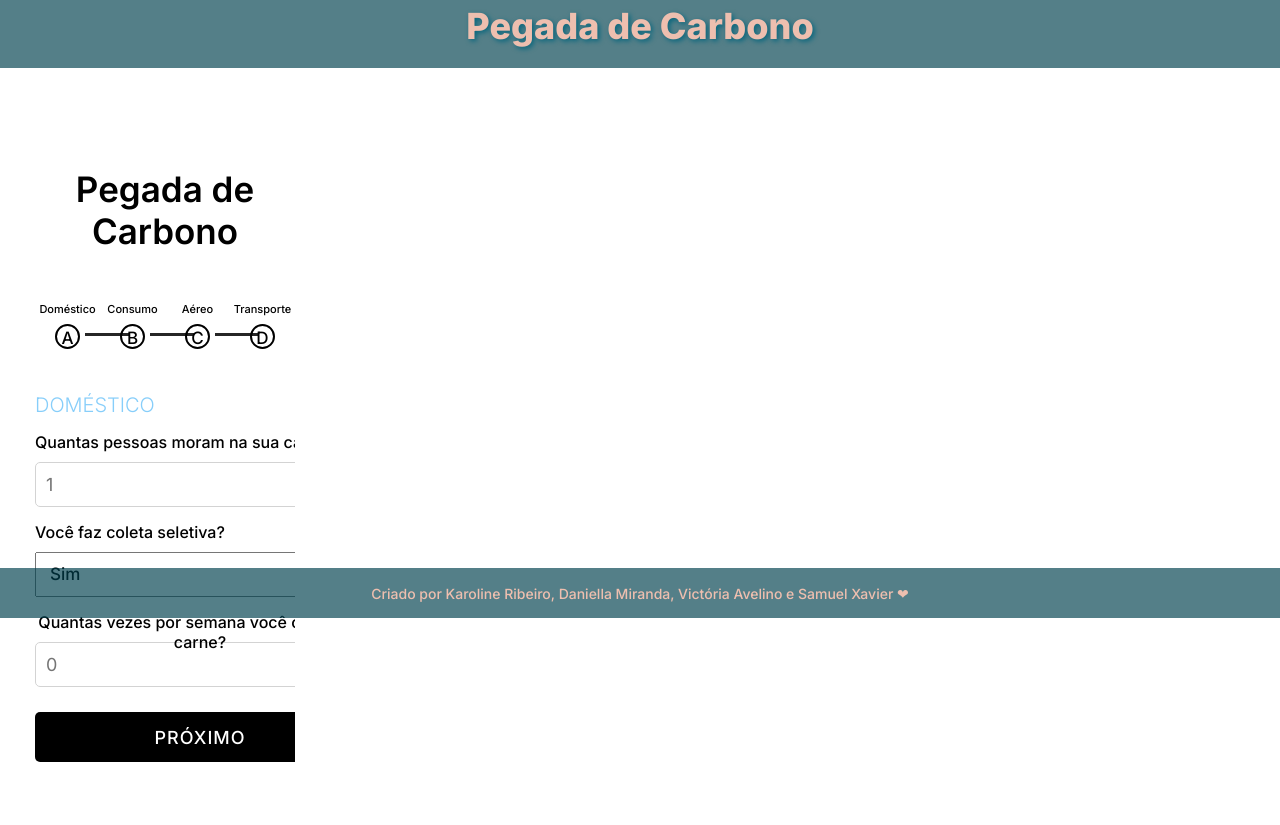
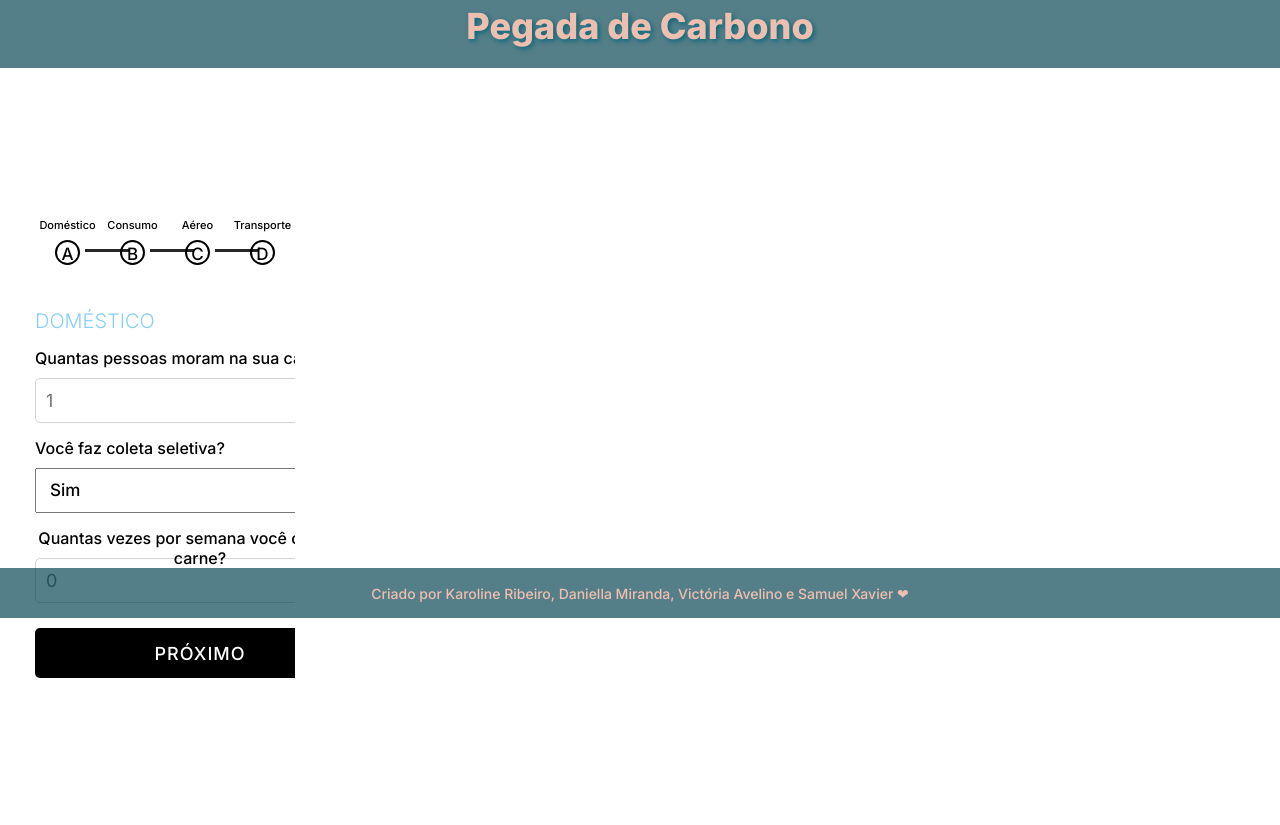
Before and after one commit to karolinegr/conserva-cd, a plain HTML site: page index.html in a window 1280 px wide. Shown: the part 1198-2023 px from the top of the page. After the commit the page ends 1946 px from the top, so only its background shows below. Drawn offline with nearby package versions, Linux system fonts and the light colour scheme.

Commit message:
Update index.html

```diff
--- a/index.html
+++ b/index.html
@@ -86,7 +86,6 @@
         </div>
         <div id="carbon_content">
  <div class="container">
-      <header>Pegada de Carbono</header>
       <div class="progress-bar">
         <div class="step">
           <p>Doméstico</p>
```
